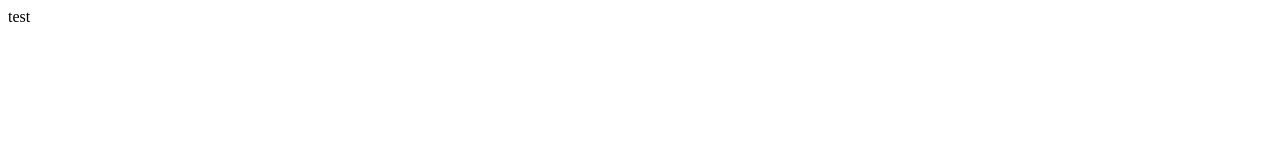
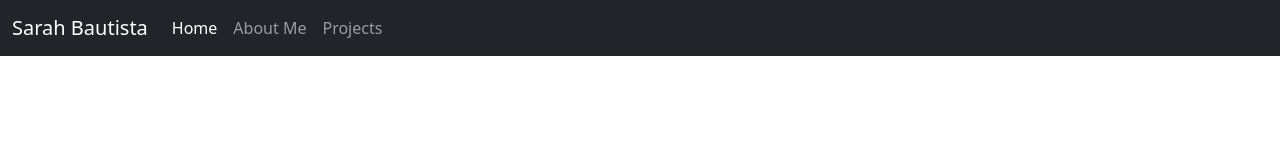
Before and after one commit to SarahBautista/SarahBautista.github.io, a plain HTML site: page index.html in a window 1280 px wide. Drawn offline with nearby package versions, Linux system fonts and the light colour scheme.

Commit message:
Update index.html

```diff
--- a/index.html
+++ b/index.html
@@ -4,11 +4,30 @@
     <meta charset="UTF-8">
     <meta http-equiv="X-UA-Compatible" content="IE=edge">
     <meta name="viewport" content="width=device-width, initial-scale=1.0">
-    <title>Document</title>
-    <style>
-    </style>
+    <title>Sarah Bautista</title>
+    <!-- bootstrap -->
+    <link href="https://cdn.jsdelivr.net/npm/bootstrap@5.1.3/dist/css/bootstrap.min.css" rel="stylesheet" integrity="sha384-1BmE4kWBq78iYhFldvKuhfTAU6auU8tT94WrHftjDbrCEXSU1oBoqyl2QvZ6jIW3" crossorigin="anonymous">
+    <!-- my css -->
+    <link rel="stylesheet" href="index.css">
 </head>
 <body>
-    test
+    <!-- navbar -->
+    <nav class="navbar navbar-expand-md navbar-dark bg-dark">
+        <div class="container-fluid">
+            <a class="navbar-brand" href="index.html">Sarah Bautista</a>
+            <button class="navbar-toggler" type="button" data-bs-toggle="collapse" data-bs-target="#navbarNavAltMarkup" aria-controls="navbarNavAltMarkup" aria-expanded="false" aria-label="Toggle navigation">
+                <span class="navbar-toggler-icon"></span>
+            </button>
+            <div class="collapse navbar-collapse" id="navbarNavAltMarkup">
+                <div class="navbar-nav">
+                    <a class="nav-link active" aria-current="page" href="index.html">Home</a>
+                    <a class="nav-link" href="#">About Me</a>
+                    <a class="nav-link" href="#">Projects</a>
+                </div>
+            </div>
+        </div>
+    </nav>
+    <!-- bootstrap -->
+    <script src="https://cdn.jsdelivr.net/npm/bootstrap@5.1.3/dist/js/bootstrap.bundle.min.js" integrity="sha384-ka7Sk0Gln4gmtz2MlQnikT1wXgYsOg+OMhuP+IlRH9sENBO0LRn5q+8nbTov4+1p" crossorigin="anonymous"></script>
 </body>
 </html>
```
